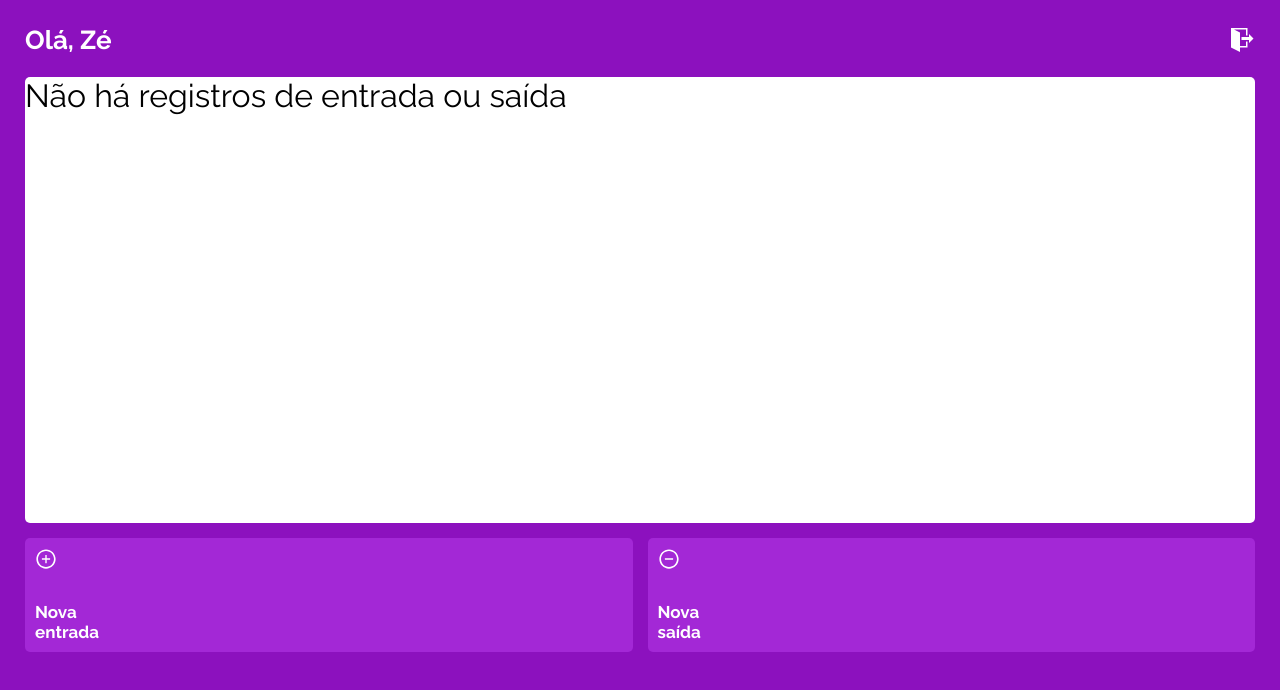
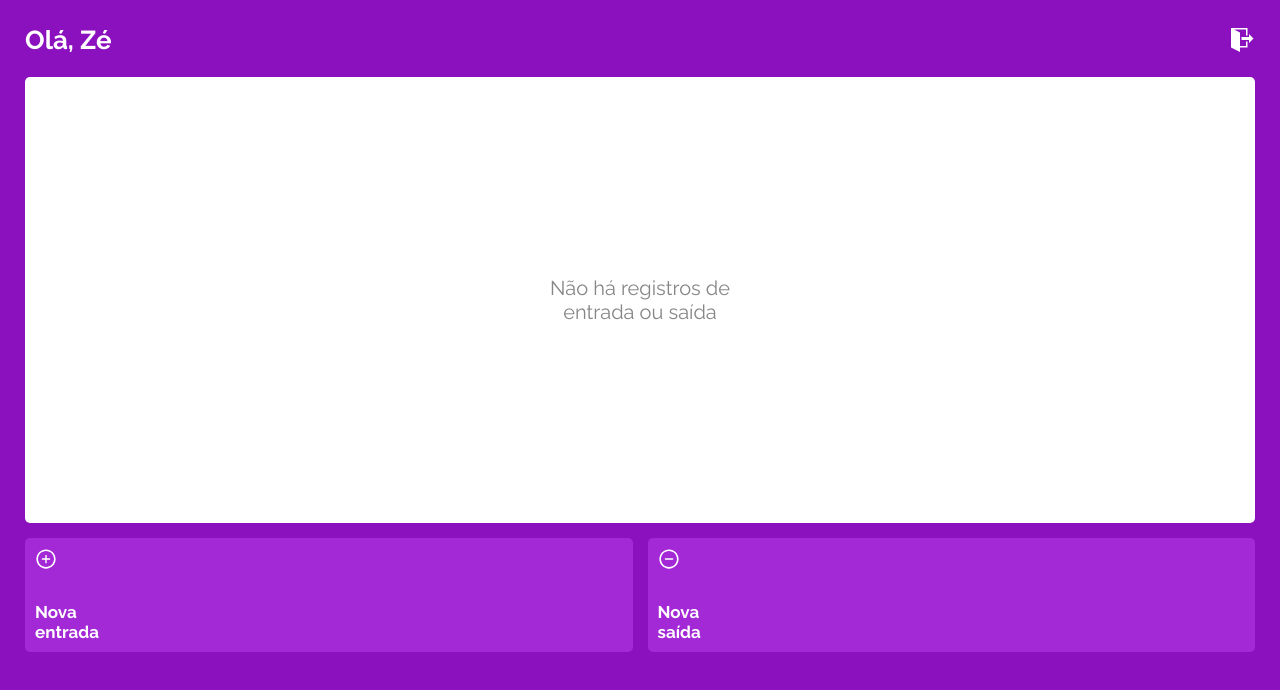
Before and after one commit to diego-carneiro/MyWallet_Front, a React (Create React App) app: page /main-menu in a window 1280 px wide. Shown: the top 690 px of the page. Built offline with nearby package versions, Linux system fonts and the light colour scheme; a web font is replaced by a local one.

Commit message:
signup email and password validation

```diff
--- a/src/components/PurchaseLog.js
+++ b/src/components/PurchaseLog.js
@@ -3,10 +3,10 @@ import styled from "styled-components";
 
 export default function PurchaseLog({ title }) {
 
-    return(
+    return (
 
         <Container>
-            <h1>Não há registros de entrada ou saída</h1>
+            <h1>Não há registros de<br />entrada ou saída</h1>
 
         </Container>
     );
@@ -17,4 +17,14 @@ const Container = styled.div`
     height: 446px;
     background-color: #FFF;
     border-radius: 5px;
+
+    display: flex;
+    justify-content: center;
+    align-items: center;
+
+    h1{
+        font-size: 20px;
+        color: #868686;
+        text-align: center;
+    }
 `
--- a/src/components/WarningScreen.js
+++ b/src/components/WarningScreen.js
@@ -7,14 +7,14 @@ import { IconContext } from "react-icons";
 import { AuthContext } from "../providers/auth";
 
 
-export default function WarningScreen() {
+export default function WarningScreen({ warningText }) {
 
     const { setTriggerWarning } = React.useContext(AuthContext);
 
     return (
         <Container onClick={() => setTriggerWarning(null)}>
             <WarningBox>
-                <h1>Aviso: As senhas não coincidem!</h1>
+                <h1>Aviso:<br/>{warningText}</h1>
             </WarningBox>
 
         </Container>
--- a/src/views/SignUp.js
+++ b/src/views/SignUp.js
@@ -10,6 +10,7 @@ export default function SignUp() {
 
 
     const navigate = useNavigate();
+    const [validate, setValidate] = useState(true);
     const { triggerWarning, setTriggerWarning } = React.useContext(AuthContext);
     const initialValue = {
         name: "",
@@ -27,12 +28,18 @@ export default function SignUp() {
 
     function onSubmit(ev) {
         ev.preventDefault();
+
         if (inputs.password !== inputs.confirm) {
-            setTriggerWarning("triggered");
+            setTriggerWarning("passwordConflict");
+        }
+
+        if (emailRegex.test(inputs.email) === false){
+            setTriggerWarning("invalidEmail");
         }
     }
 
-    console.log({ inputs });
+    const nameRegex = /^[a-z]{0,10}$/;
+    const emailRegex = /^[^\s@]+@[^\s@]+\.[^\s@]+$/;
 
     return (
         <>
@@ -53,7 +60,8 @@ export default function SignUp() {
                     </Login>
                 </Form>
             </Container>
-            {triggerWarning && <WarningScreen />}
+            {triggerWarning === "passwordConflict" && <WarningScreen warningText={"As senhas não coincidem!"}/>}
+            {triggerWarning === "invalidEmail" && <WarningScreen warningText={"Insira um e-mail válido"}/>}
         </>
 
     );
```
